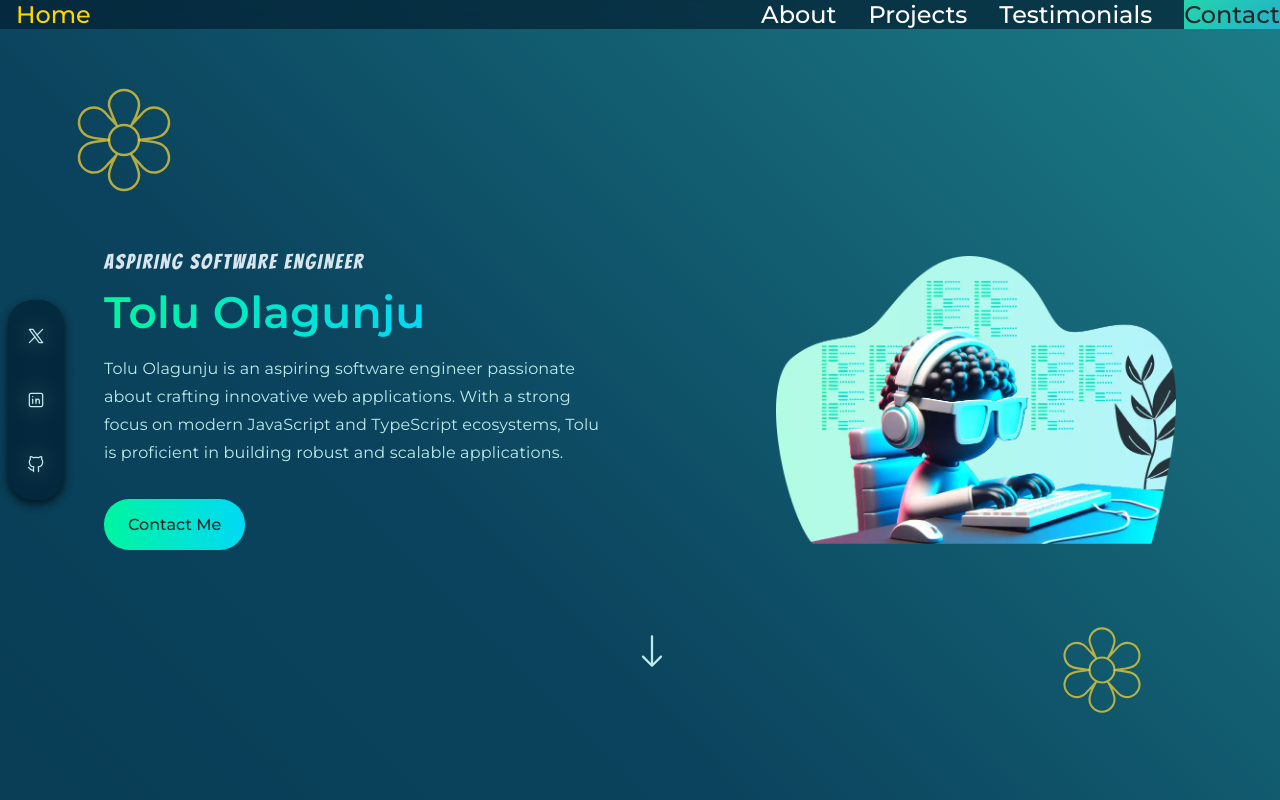
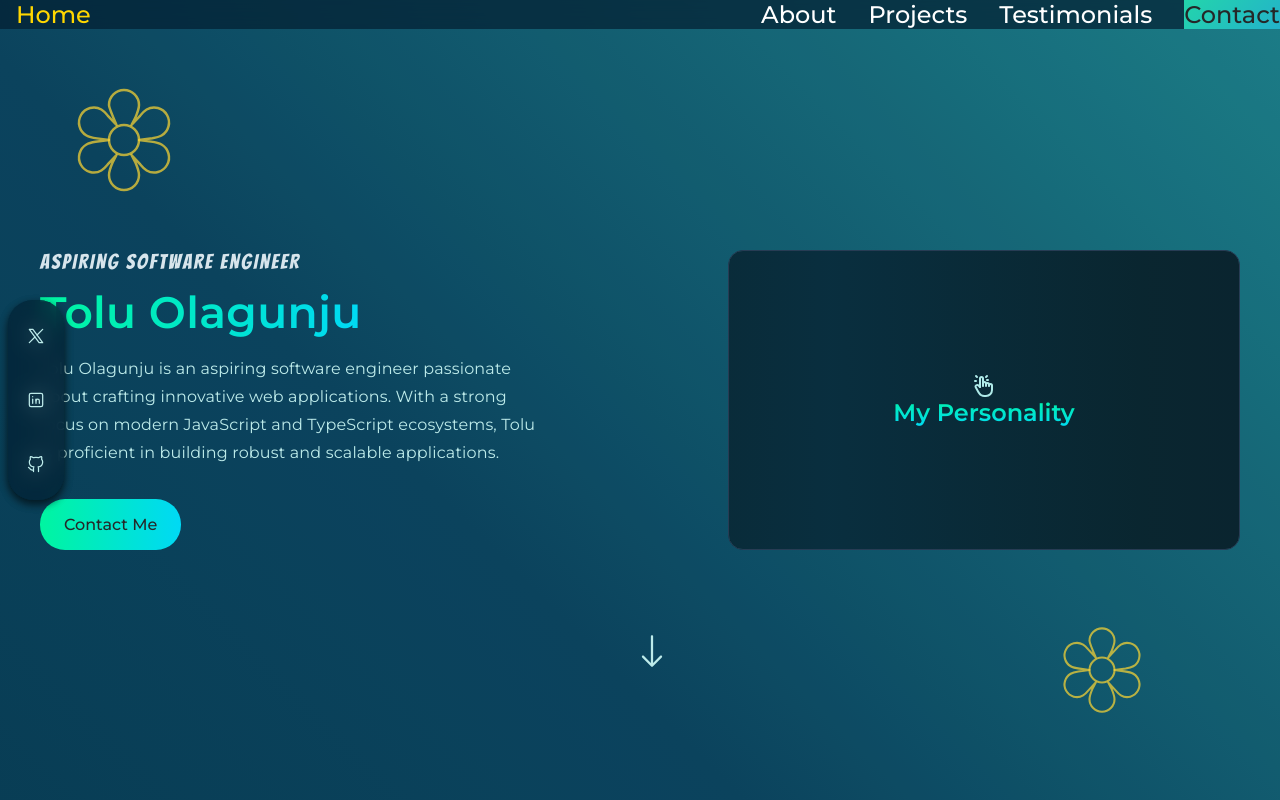
Before and after one commit to Powerisinschool/portfolio-angular, an Angular app: page / in a window 1280 px wide. Shown: the top 800 px of the page. Built offline with nearby package versions, Linux system fonts and the light colour scheme.

Commit message:
add interactive personality tablet with hover effects and dynamic keyword highlighting

```diff
--- a/src/app/features/home/components/home/home.component.css
+++ b/src/app/features/home/components/home/home.component.css
@@ -21,7 +21,161 @@ main {
 .split-container > img {
   width: 20em;
   align-self: center;
+  /* box-shadow: 0 4px 8px rgba(0, 0, 0, 0.2); */
+  transition: transform 0.3s ease;
 }
+
+.split-container > img:hover {
+  transform: translateY(-10px) scale(1.1);
+  /* box-shadow: 0 8px 16px rgba(0, 0, 0, 0.3); */
+}
+
+.personality-tablet {
+  position: relative;
+  width: 350px;
+  height: 400px;
+  border-radius: 15px;
+  background-color: #0a1b2a;
+  border: 1px solid #273c54;
+  overflow: hidden;
+  display: none !important;
+  align-items: center;
+  justify-content: center;
+  cursor: none;
+  padding: 1rem; /* Add padding to prevent the gradient from touching the edges */
+}
+
+.prompt-hover {
+  position: absolute;
+  width: 100%;
+  height: 100%;
+  display: flex;
+  flex-direction: column;
+  justify-content: center;
+  align-items: center;
+  left: 0;
+}
+
+.prompt-hover.hidden {
+  display: none;
+}
+
+.prompt-hover > .prompt {
+  font-size: 1.5rem;
+  font-weight: 600;
+  color: #bdebea;
+  background: -webkit-linear-gradient(#00f5a0, #00d9f5);
+  -webkit-background-clip: text;
+  background-clip: text;
+  -webkit-text-fill-color: transparent;
+  /* margin-top: 1rem; */
+}
+
+.prompt-hover .cursor {
+  content: "";
+  position: absolute;
+  width: 20px;
+  height: 20px;
+  border-radius: 50%;
+  background: #00f5a0;
+  animation: pulse 1s infinite;
+  z-index: 2;
+}
+
+.tablet-content {
+  position: relative;
+  z-index: 1;
+  display: flex;
+  flex-direction: column;
+  align-items: center;
+}
+.personality-tablet::before {
+  content: "";
+  position: absolute;
+  top: 0;
+  left: 0;
+  width: 100%;
+  height: 100%;
+  background: linear-gradient(
+    90deg,
+    transparent 0%,
+    rgba(0, 245, 160, 0.05) 20%,
+    rgba(0, 217, 245, 0.1) 40%,
+    rgba(0, 245, 160, 0.05) 60%,
+    transparent 100%
+  );
+  background-size: 300% 100%;
+  background-position: -100%;
+  transition: background-position 0.5s ease;
+  z-index: 1;
+}
+
+.personality-tablet:hover::before {
+  background-position: 100%;
+}
+
+.personality-tablet::after {
+  content: "";
+  position: absolute;
+  top: 0;
+  left: 0;
+  width: 100%;
+  height: 100%;
+  /* background-image: repeating-linear-gradient(
+      0deg,
+      transparent,
+      transparent 2px,
+      #2980b9 3px,
+      transparent 4px
+    ),
+    repeating-linear-gradient(
+      90deg,
+      transparent,
+      transparent 2px,
+      #2980b9 3px,
+      transparent 4px
+    ); */
+  background-size: 20px 20px;
+  background-position: center;
+  z-index: 0;
+}
+
+.keyword {
+  position: relative;
+  font-size: 1.2rem;
+  font-family: monospace;
+  color: transparent;
+  margin: 0.5rem 0;
+  transition: all 0.3s;
+  overflow: hidden;
+  user-select: none; /* prevent text selection */
+}
+
+.keyword::before {
+  content: "";
+  position: absolute;
+  top: 0;
+  left: 0;
+  width: 100%;
+  height: 100%;
+  background: var(--gradient-primary);
+  opacity: 0;
+  clip-path: polygon(0 0, 0 0, 0 100%, 0 100%);
+  transition: all 0.3s ease;
+  z-index: 2;
+}
+
+.keyword.highlighted {
+  background: var(--gradient-primary);
+  -webkit-background-clip: text;
+  background-clip: text;
+  -webkit-text-fill-color: transparent;
+}
+
+/* .keyword.highlighted::before {
+  opacity: 1;
+  clip-path: polygon(0 0, 100% 0, 100% 100%, 0 100%);
+} */
 
 /* Text content within the split container */
 .split-container > div {
@@ -38,7 +192,7 @@ main {
   font-size: 1.3rem;
   letter-spacing: 0.1em;
   font-weight: 400;
-  color: #d7e5ec;
+  color: var(--color-text-light);
   text-transform: uppercase;
 }
 
@@ -144,7 +298,7 @@ section.about .content {
 .content > span {
   font-size: 1.1rem;
   font-weight: 400;
-  color: #d7e5ec;
+  color: var(--color-text-light);
 }
 
 /* Styling for project cards */
@@ -434,6 +588,11 @@ section.skills .section-title {
 
   .split-container > img {
     width: 25em;
+    display: none;
+  }
+
+  .personality-tablet {
+    display: flex !important;
   }
 
   section.about,
@@ -490,6 +649,12 @@ section.skills .section-title {
     text-align: left;
     align-items: flex-start;
     min-width: 50%;
+  }
+
+  .personality-tablet {
+    width: 250px;
+    height: 300px;
+    margin-left: 1em;
   }
 
   .name {
--- a/src/app/features/home/components/home/home.component.html
+++ b/src/app/features/home/components/home/home.component.html
@@ -1,6 +1,48 @@
 <main>
   <div class="split-container">
     <img src="assets/images/display-photo.webp" alt="Display Photo" />
+    <div class="personality-tablet">
+      <div class="prompt-hover">
+        <svg
+          xmlns="http://www.w3.org/2000/svg"
+          viewBox="0 0 24 24"
+          fill="none"
+          stroke="currentColor"
+          stroke-linecap="round"
+          stroke-linejoin="round"
+          width="24"
+          height="24"
+          stroke-width="2"
+        >
+          <path d="M8 13v-8.5a1.5 1.5 0 0 1 3 0v7.5"></path>
+          <path d="M11 11.5v-2a1.5 1.5 0 0 1 3 0v2.5"></path>
+          <path d="M14 10.5a1.5 1.5 0 0 1 3 0v1.5"></path>
+          <path
+            d="M17 11.5a1.5 1.5 0 0 1 3 0v4.5a6 6 0 0 1 -6 6h-2h.208a6 6 0 0 1 -5.012 -2.7l-.196 -.3c-.312 -.479 -1.407 -2.388 -3.286 -5.728a1.5 1.5 0 0 1 .536 -2.022a1.867 1.867 0 0 1 2.28 .28l1.47 1.47"
+          ></path>
+          <path d="M5 3l-1 -1"></path>
+          <path d="M4 7h-1"></path>
+          <path d="M14 3l1 -1"></path>
+          <path d="M15 6h1"></path>
+        </svg>
+        <span class="prompt">My Personality</span>
+      </div>
+      <div class="tablet-content">
+        <span class="keyword" data-keyword="innovative"
+          >&lt;innovative/&gt;</span
+        >
+        <span class="keyword" data-keyword="team-player"
+          >&lt;team-player/&gt;</span
+        >
+        <span class="keyword" data-keyword="problem-solver"
+          >&lt;problem-solver/&gt;</span
+        >
+        <span class="keyword" data-keyword="dreamer">&lt;dreamer/&gt;</span>
+        <span class="keyword" data-keyword="tech-enthusiast"
+          >&lt;tech-enthusiast/&gt;</span
+        >
+      </div>
+    </div>
     <div>
       <span class="job-role">Aspiring Software Engineer</span>
       <span class="name">Tolu Olagunju</span>
--- a/src/app/features/home/components/home/home.component.ts
+++ b/src/app/features/home/components/home/home.component.ts
@@ -1,4 +1,10 @@
-import { Component, OnDestroy, OnInit } from '@angular/core';
+import {
+  Component,
+  ElementRef,
+  OnDestroy,
+  OnInit,
+  Renderer2,
+} from '@angular/core';
 
 @Component({
   selector: 'app-home',
@@ -8,11 +14,119 @@ import { Component, OnDestroy, OnInit } from '@angular/core';
   styleUrl: './home.component.css',
 })
 export class HomeComponent implements OnInit, OnDestroy {
+  private mousemoveListener: (() => void) | null = null;
+  private mouseClickListener: (() => void) | null = null;
+
+  constructor(private renderer: Renderer2, private el: ElementRef) {}
+
   ngOnInit(): void {
     document.body.classList.remove('stopped');
+    this.setupMouseListener();
   }
 
   ngOnDestroy(): void {
     document.body.classList.add('stopped');
+    this.removeMouseListener();
+  }
+
+  setupMouseListener(): void {
+    const tablet = this.el.nativeElement.querySelector('.personality-tablet');
+    if (!tablet) return;
+
+    const prompt = tablet.querySelector('.prompt-hover') as HTMLElement;
+    const promptText: string = prompt.innerHTML;
+
+    this.mousemoveListener = this.renderer.listen(
+      tablet,
+      'mousemove',
+      (event) => {
+        const tabletRect = tablet.getBoundingClientRect();
+        const mouseX = event.clientX - tabletRect.left;
+        const mouseY = event.clientY - tabletRect.top;
+        tablet
+          .querySelectorAll('.keyword')
+          .forEach((keywordEl: HTMLElement) => {
+            const keywordRect = keywordEl.getBoundingClientRect();
+            const keywordX = keywordRect.left - tabletRect.left;
+            const keywordY = keywordRect.top - tabletRect.top;
+
+            const distance = Math.sqrt(
+              (mouseX - (keywordX + keywordRect.width / 2)) ** 2 +
+                (mouseY - (keywordY + keywordRect.height / 2)) ** 2
+            );
+
+            if (distance <= 80) {
+              this.renderer.addClass(keywordEl, 'highlighted');
+            } else {
+              this.renderer.removeClass(keywordEl, 'highlighted');
+            }
+          });
+        if (
+          mouseX >= 10 &&
+          mouseX <= tabletRect.width - 10 &&
+          mouseY >= 10 &&
+          mouseY <= tabletRect.height - 10
+        ) {
+          prompt.innerHTML = '';
+          const cursor = document.createElement('div');
+          cursor.classList.add('cursor');
+          cursor.style.left = mouseX + 'px';
+          cursor.style.top = mouseY + 'px';
+          cursor.style.content = '';
+          cursor.style.position = 'absolute';
+          cursor.style.width = '20px';
+          cursor.style.height = '20px';
+          cursor.style.backgroundColor = '#00f5a0';
+          cursor.style.borderRadius = '50%';
+          cursor.style.transform = 'translate(-50%, -50%)';
+          cursor.style.pointerEvents = 'none';
+          cursor.style.zIndex = '2';
+          cursor.style.animation = 'pulse 1s infinite';
+
+          tablet.style.cursor = 'none';
+
+          prompt.appendChild(cursor);
+          // this.renderer.addClass(prompt, 'hidden');
+        } else {
+          prompt.innerHTML = promptText;
+          // this.renderer.removeClass(prompt, 'hidden');
+        }
+      }
+    );
+
+    // this.mouseClickListener = this.renderer.listen(
+    //   tablet,
+    //   'click',
+    //   (event) => {
+    //     const tabletRect = tablet.getBoundingClientRect();
+    //     const mouseX = event.clientX - tabletRect.left;
+    //     const mouseY = event.clientY - tabletRect.top;
+    //     tablet
+    //       .querySelectorAll('.keyword')
+    //       .forEach((keywordEl: HTMLElement) => {
+    //         const keywordRect = keywordEl.getBoundingClientRect();
+    //         const keywordX = keywordRect.left - tabletRect.left;
+    //         const keywordY = keywordRect.top - tabletRect.top;
+
+    //         const distance = Math.sqrt(
+    //           (mouseX - (keywordX + keywordRect.width / 2)) ** 2 +
+    //             (mouseY - (keywordY + keywordRect.height / 2)) ** 2
+    //         );
+
+    //         if (distance <= 80) {
+    //           this.renderer.addClass(keywordEl, 'highlighted');
+    //         } else {
+    //           this.renderer.addClass(keywordEl, 'highlighted');
+    //         }
+    //       });
+    //   }
+    // );
+  }
+
+  private removeMouseListener(): void {
+    if (this.mousemoveListener) {
+      this.mousemoveListener();
+      this.mousemoveListener = null;
+    }
   }
 }
--- a/src/styles.css
+++ b/src/styles.css
@@ -323,6 +323,20 @@ a:hover {
   }
 }
 
+@keyframes pulse {
+  0% {
+    transform: scale(1);
+  }
+
+  50% {
+    transform: scale(1.1);
+  }
+
+  100% {
+    transform: scale(1);
+  }
+}
+
 @keyframes backgroundGradientAnimation {
   0% {
     background-position: 0% 50%;
```
